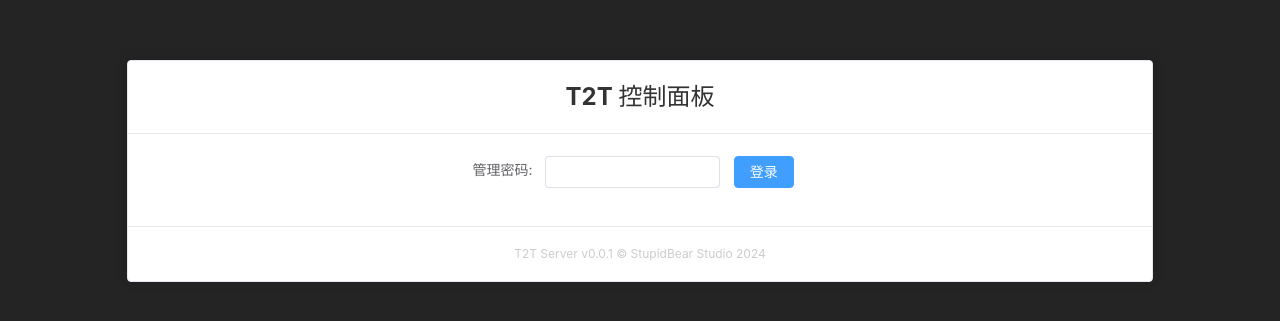
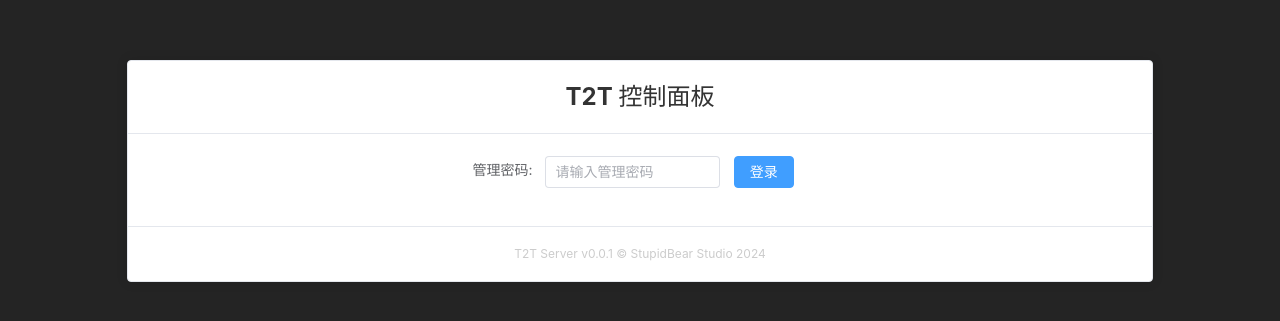
Before and after one commit to XljBear/T2T, a Vue app in the folder t2t-frontend/: page / in a window 1280 px wide. Shown: the part 229-550 px from the top of the page. Built offline with nearby package versions, Linux system fonts and the light colour scheme; what go-captcha-vue would draw is missing.

Commit message:
refine frontend password input

```diff
--- a/t2t-frontend/src/components/login.vue
+++ b/t2t-frontend/src/components/login.vue
@@ -73,7 +73,8 @@ const showCaptcha = () => {
       <div class="loginForm">
         <el-form label-width="auto" :model="loginForm" style="max-width: 600px">
           <el-form-item label="管理密码:" label-position="right">
-            <el-col :span="16"><el-input type="password" v-model="loginForm.password" /></el-col>
+            <el-col :span="16"><el-input type="password" placeholder="请输入管理密码" v-model="loginForm.password" clearable
+                show-password /></el-col>
             <el-col :span="8"><el-button type="primary" @click="showCaptcha">登录</el-button></el-col>
           </el-form-item>
         </el-form>
--- a/t2t-frontend/src/components/setting.vue
+++ b/t2t-frontend/src/components/setting.vue
@@ -57,11 +57,13 @@ defineExpose({ showSettingDialog });
     <el-dialog draggable v-model="dialogSettingVisible" title="系统设置" width="100%" style="max-width:500px">
         <el-form :model="settingForm">
             <el-form-item label="面板管理密码:" :label-width="120">
-                <el-input type="password" v-model="settingForm.panel_password" autocomplete="off" />
+                <el-input placeholder="请输入新的管理密码，可留空" type="password" v-model="settingForm.panel_password"
+                    autocomplete="off" clearable show-password />
                 <el-text class="mx-1" type="warning">保持默认为不修改密码</el-text>
             </el-form-item>
             <el-form-item v-show="settingForm.panel_password != secretPassword" label="重复输入密码:" :label-width="120">
-                <el-input type="password" v-model="settingForm.repeat_panel_password" autocomplete="off" />
+                <el-input placeholder="请再次输入相同密码" type="password" v-model="settingForm.repeat_panel_password"
+                    autocomplete="off" clearable show-password />
             </el-form-item>
         </el-form>
         <el-button type="primary" @click="updateSetting">保存设置</el-button>
```
